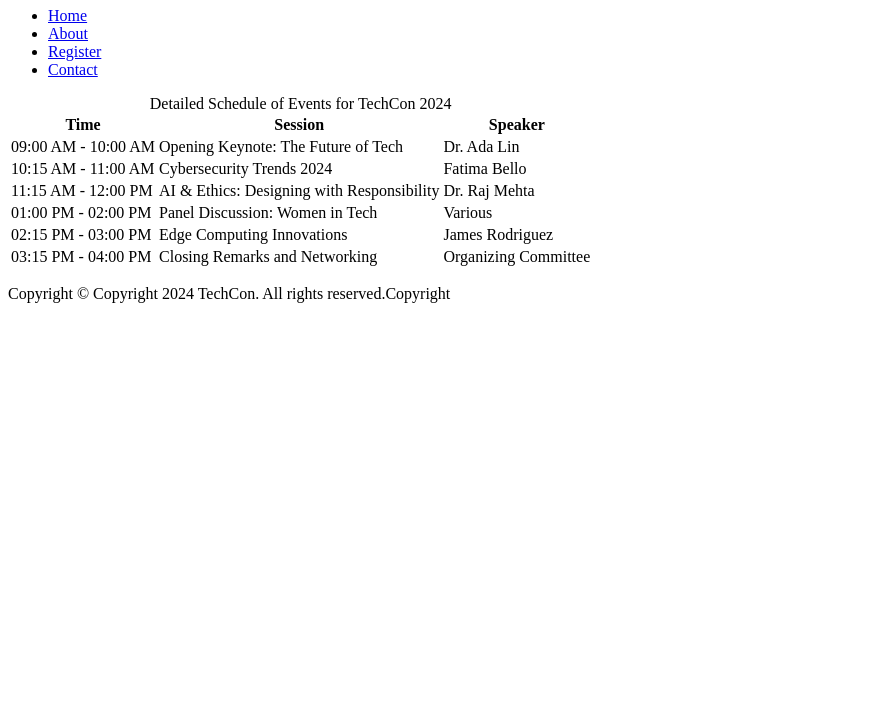
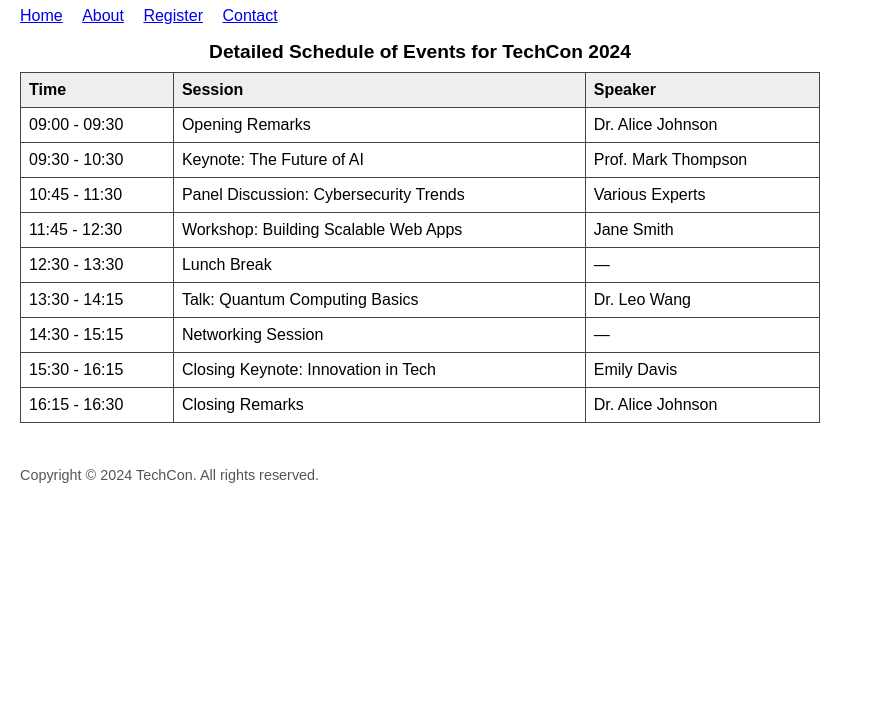
Before and after one commit to Ibk-okiki/TechCon_HTML, a plain HTML site: page techcon_website/schedule.html in a window 1280 px wide. Shown: the part 73-800 px from the top of the page, without its empty margins (0-875 px from the left). Drawn offline with Linux system fonts and the light colour scheme.

Commit message:
Update schedule.html

```diff
--- a/techcon_website/schedule.html
+++ b/techcon_website/schedule.html
@@ -2,12 +2,50 @@
 <html lang="en">
 <head>
   <meta charset="UTF-8" />
-  <meta name="viewport" content="width=device-width, initial-scale=1.0" />
+  <meta name="viewport" content="width=device-width, initial-scale=1" />
   <title>Schedule for TechCon 2024</title>
+  <style>
+    body {
+      font-family: Arial, sans-serif;
+      margin: 20px;
+    }
+    nav ul {
+      list-style-type: none;
+      padding-left: 0;
+    }
+    nav ul li {
+      display: inline;
+      margin-right: 15px;
+    }
+    table {
+      border-collapse: collapse;
+      width: 100%;
+      max-width: 800px;
+      margin-top: 1em;
+    }
+    th, td {
+      border: 1px solid #444;
+      padding: 8px;
+      text-align: left;
+    }
+    th {
+      background-color: #eee;
+    }
+    caption {
+      caption-side: top;
+      font-weight: bold;
+      font-size: 1.2em;
+      margin-bottom: 0.5em;
+    }
+    footer {
+      margin-top: 3em;
+      font-size: 0.9em;
+      color: #555;
+    }
+  </style>
 </head>
 <body>
 
-  <!-- Header Section -->
 <header>
   <h1>Schedule for TechCon 2024</h1>
   <nav>
@@ -20,7 +58,6 @@
   </nav>
 </header>
 
-  <!-- Main Content Section -->
 <main>
   <table>
     <caption>Detailed Schedule of Events for TechCon 2024</caption>
@@ -33,42 +70,56 @@
     </thead>
     <tbody>
       <tr>
-          <td>09:00 AM - 10:00 AM</td>
-          <td>Opening Keynote: The Future of Tech</td>
-          <td>Dr. Ada Lin</td>
+        <td>09:00 - 09:30</td>
+        <td>Opening Remarks</td>
+        <td>Dr. Alice Johnson</td>
       </tr>
       <tr>
-          <td>10:15 AM - 11:00 AM</td>
-          <td>Cybersecurity Trends 2024</td>
-          <td>Fatima Bello</td>
+        <td>09:30 - 10:30</td>
+        <td>Keynote: The Future of AI</td>
+        <td>Prof. Mark Thompson</td>
       </tr>
       <tr>
-          <td>11:15 AM - 12:00 PM</td>
-          <td>AI & Ethics: Designing with Responsibility</td>
-          <td>Dr. Raj Mehta</td>
+        <td>10:45 - 11:30</td>
+        <td>Panel Discussion: Cybersecurity Trends</td>
+        <td>Various Experts</td>
       </tr>
       <tr>
-          <td>01:00 PM - 02:00 PM</td>
-          <td>Panel Discussion: Women in Tech</td>
-          <td>Various</td>
+        <td>11:45 - 12:30</td>
+        <td>Workshop: Building Scalable Web Apps</td>
+        <td>Jane Smith</td>
       </tr>
       <tr>
-          <td>02:15 PM - 03:00 PM</td>
-          <td>Edge Computing Innovations</td>
-          <td>James Rodriguez</td>
+        <td>12:30 - 13:30</td>
+        <td>Lunch Break</td>
+        <td>—</td>
       </tr>
       <tr>
-          <td>03:15 PM - 04:00 PM</td>
-          <td>Closing Remarks and Networking</td>
-          <td>Organizing Committee</td>
+        <td>13:30 - 14:15</td>
+        <td>Talk: Quantum Computing Basics</td>
+        <td>Dr. Leo Wang</td>
+      </tr>
+      <tr>
+        <td>14:30 - 15:15</td>
+        <td>Networking Session</td>
+        <td>—</td>
+      </tr>
+      <tr>
+        <td>15:30 - 16:15</td>
+        <td>Closing Keynote: Innovation in Tech</td>
+        <td>Emily Davis</td>
+      </tr>
+      <tr>
+        <td>16:15 - 16:30</td>
+        <td>Closing Remarks</td>
+        <td>Dr. Alice Johnson</td>
       </tr>
     </tbody>
   </table>
 </main>
 
-  <!-- Footer Section -->
 <footer>
-    <p>Copyright &copy; Copyright 2024 TechCon. All rights reserved.Copyright</p>
+  <p>Copyright &copy; 2024 TechCon. All rights reserved.</p>
 </footer>
 
 </body>
```
Lines whose indentation alone changed are shown as unchanged.
